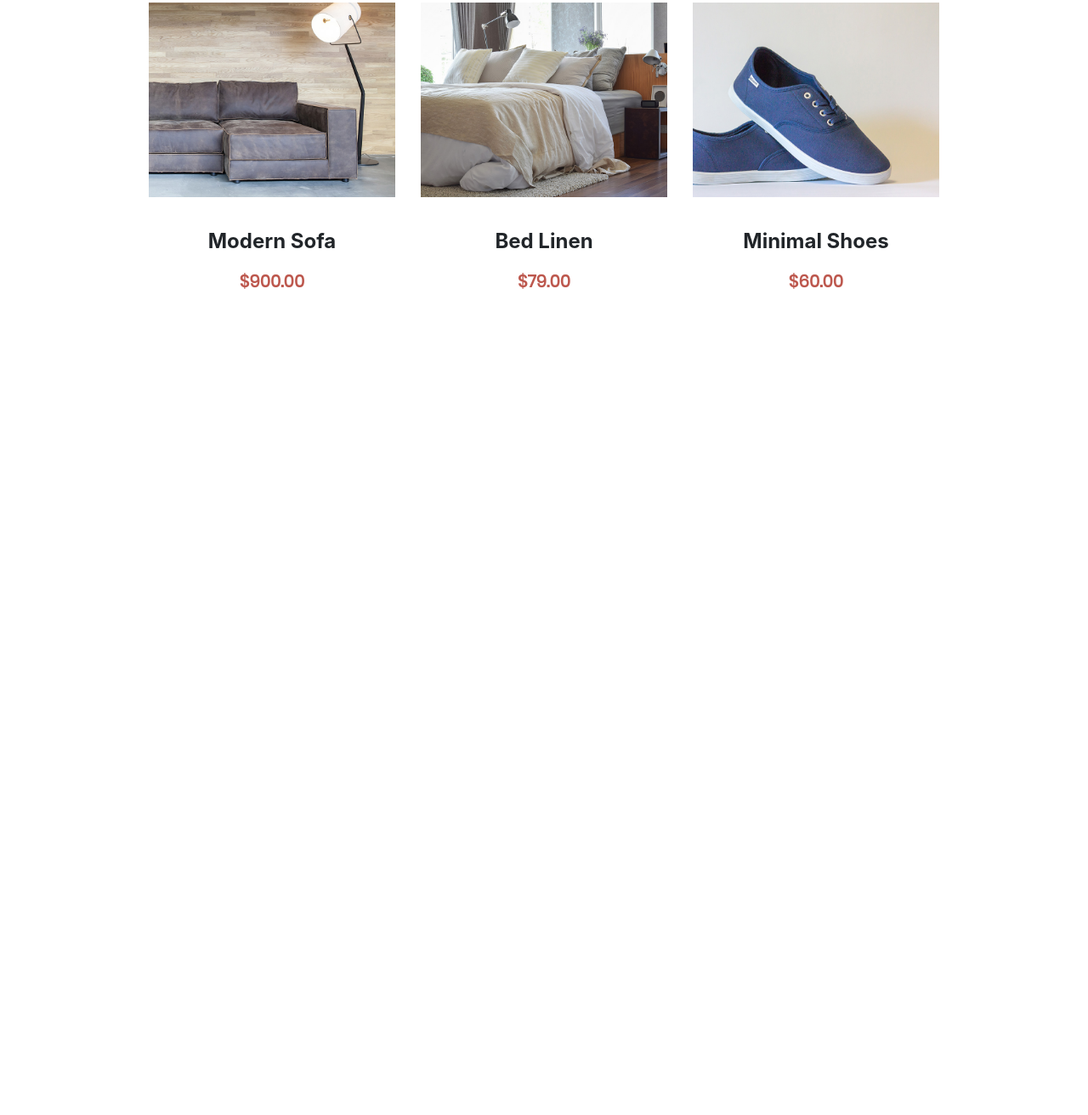
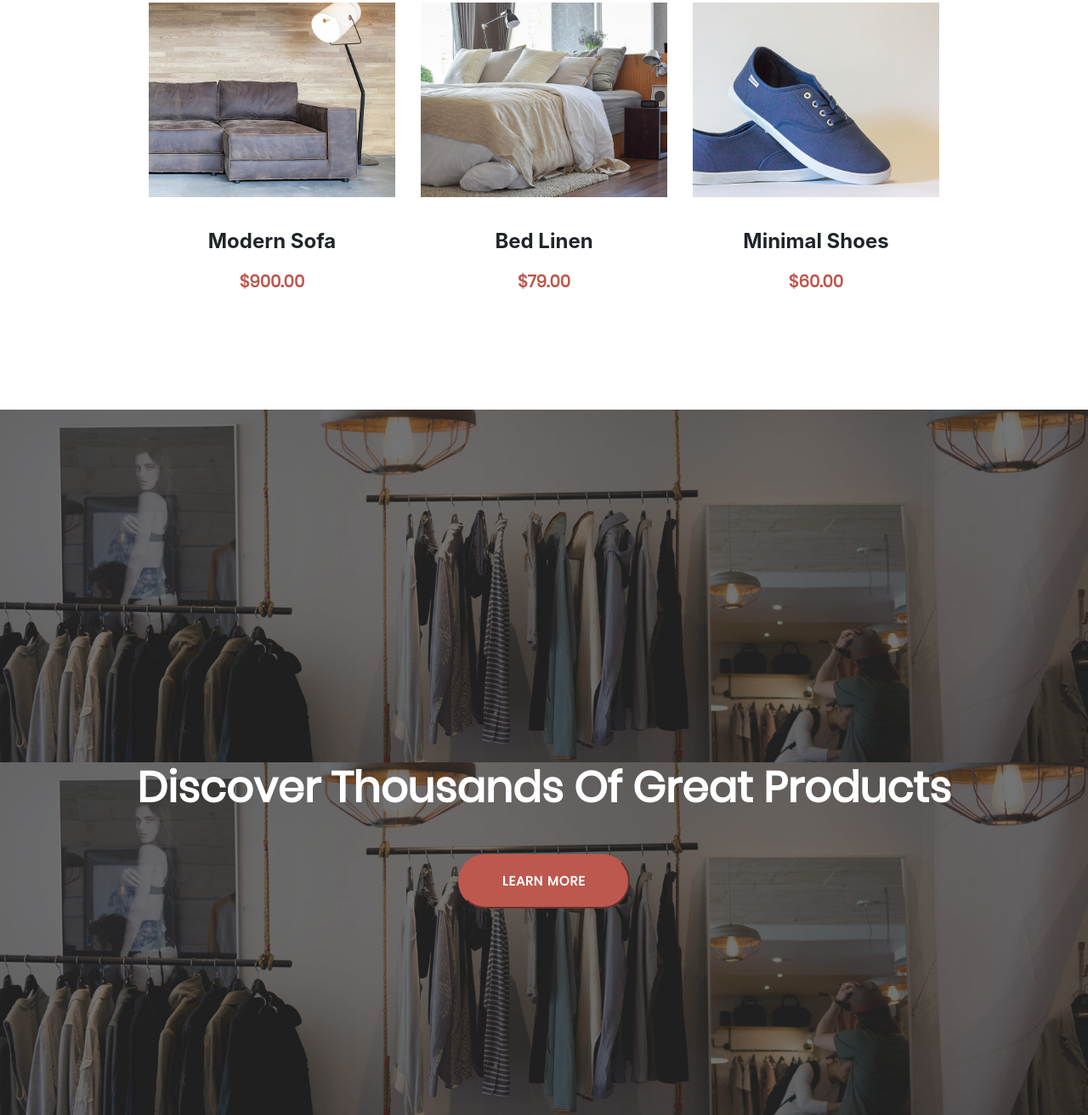
Before and after one commit to inesGuiza/js_projet_web_ines, a website: page index.html in a window 1280 px wide. Shown: the part 2646-3958 px from the top of the page at 85% size. Before the commit the page ends 3128 px from the top, so only its background shows below. Drawn offline with Linux system fonts and the light colour scheme.

Commit message:
parallax ok

```diff
--- a/index.html
+++ b/index.html
@@ -1,5 +1,5 @@
 <!DOCTYPE html>
-<html lang="en">
+<html lang="fr">
 
 <head>
     <meta charset="UTF-8">
@@ -201,6 +201,14 @@
     <!-- END PRODUCTS -->
 
     <!-- PARALLAX -->
+    <div class="section parallax-box text-center">
+        <div class="parallax"></div>
+        <div class="title-para">
+            <h1 class="font-para bold"><strong> Discover Thousands Of Great Products </strong></h1>
+            <button class="style4" type="button">Learn more</button>
+        </div>
+        <div class="parallax"></div>
+    </div>
 
     <!-- END PARALLAX -->
 
--- a/src/sass/_parallax.sass
+++ b/src/sass/_parallax.sass
@@ -0,0 +1,28 @@
+body, html
+    height: 100%
+.parallax-box
+.parallax
+    background-image: url("../../images/cta-bg.jpg")
+    height: 100%
+    min-height: 415px
+    min-width: 500px
+    background-attachment: fixed
+    background-position: center
+    background-repeat: no-repeat
+    background-size: cover
+.title-para
+    // background-image: url("../../images/cta-bg.jpg")
+    // height: 100%
+    // min-height: 415px
+    // min-width: 500px
+    // background-attachment: fixed
+    // background-position: center
+    // background-repeat: no-repeat
+    // background-size: cover
+    color: #ffffff
+    font-family: Poppins
+    position: absolute
+    // height: 0
+    width: 100%
+.font-para
+    font-size: 50px
--- a/src/sass/style.sass
+++ b/src/sass/style.sass
@@ -147,7 +147,6 @@ $grisFond: rgb(243, 243, 243)
     border-color: rgb(189,88,78)
     letter-spacing: 1px
     box-sizing: border-box
-    cursor: pointer
     text-align: left
     padding: 20px 50px
     margin-top: 40px
```
Also changed, not shown: public/css/style.css, 1 other file.
